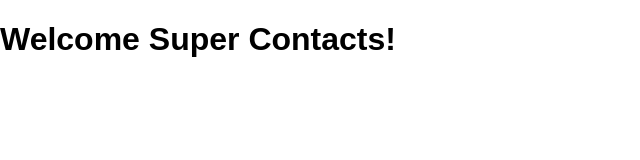
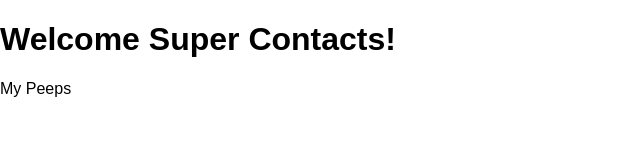
Before and after one commit to farstrider777/contact_list_frontend, a website with bundled scripts: page app/index.html in a window 1280 px wide. Shown: the full height of the page, 0-640 px from the left. Built offline with nearby package versions, Linux system fonts and the light colour scheme; some packages are replaced by stand-ins of ours; no server answers; files whose address does not match are found by name.

Commit message:
reactivated index view

```diff
--- a/app/index.html
+++ b/app/index.html
@@ -10,9 +10,9 @@
   <body ng-app="app">
     <div class="container">
       <h1 class="title is-3">Welcome Super Contacts!</h1>
-<!--      <div ui-view></div>  -->
+
       <div ng-controller="List" ui-view>
-<!--        <div class="top-bar">My Peeps</div>
+        <div class="top-bar">My Peeps</div>
 
         <div class="main-list" ng-repeat="contact in contacts">
           <div class="photo-list">
@@ -21,7 +21,7 @@
           <div ng-click="listclick(contact.id)" class="name-list">
             {{ contact.name }}
           </div>
-        </div> -->
+        </div>
       </div>
 
     </div>
```
